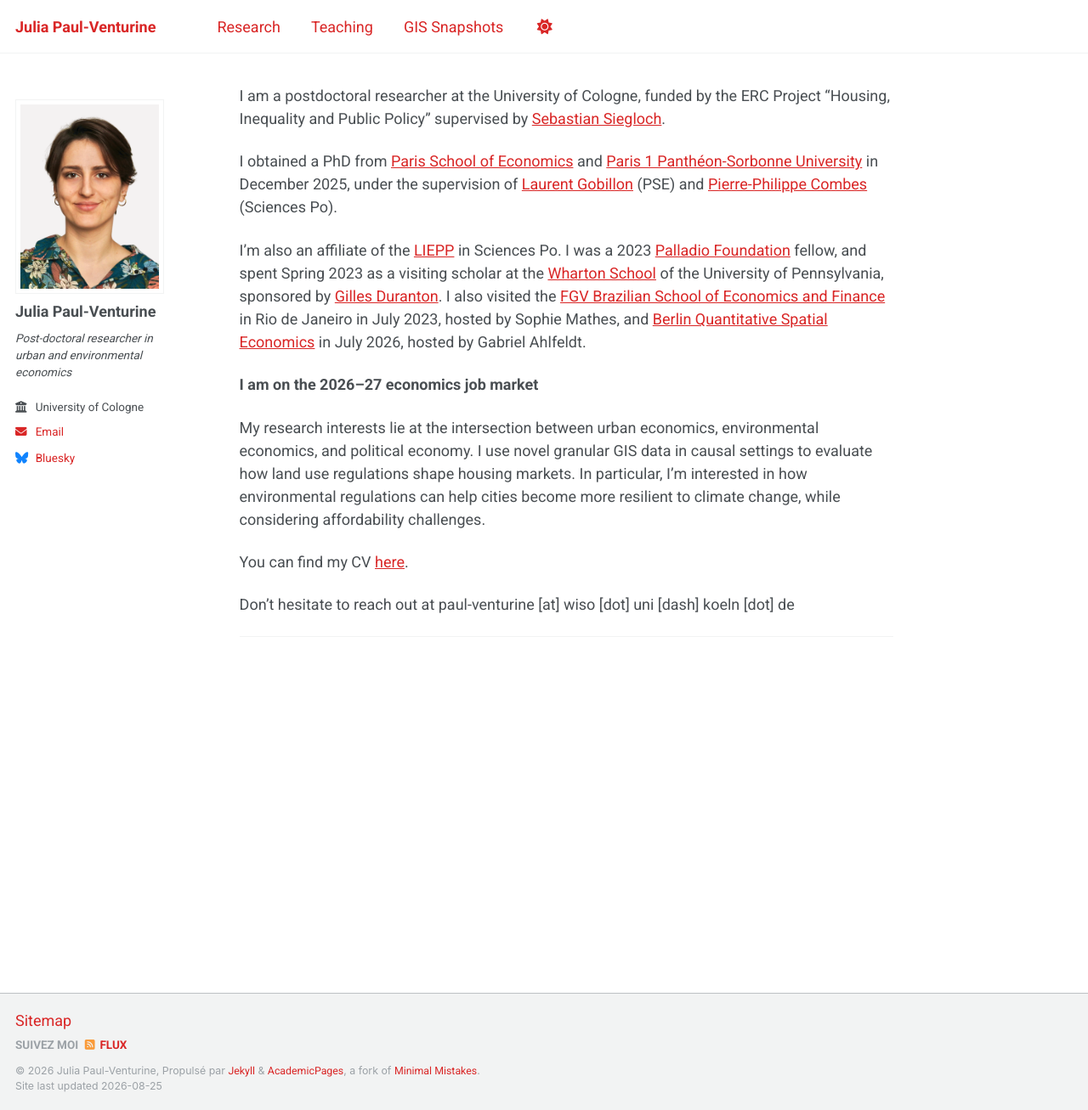
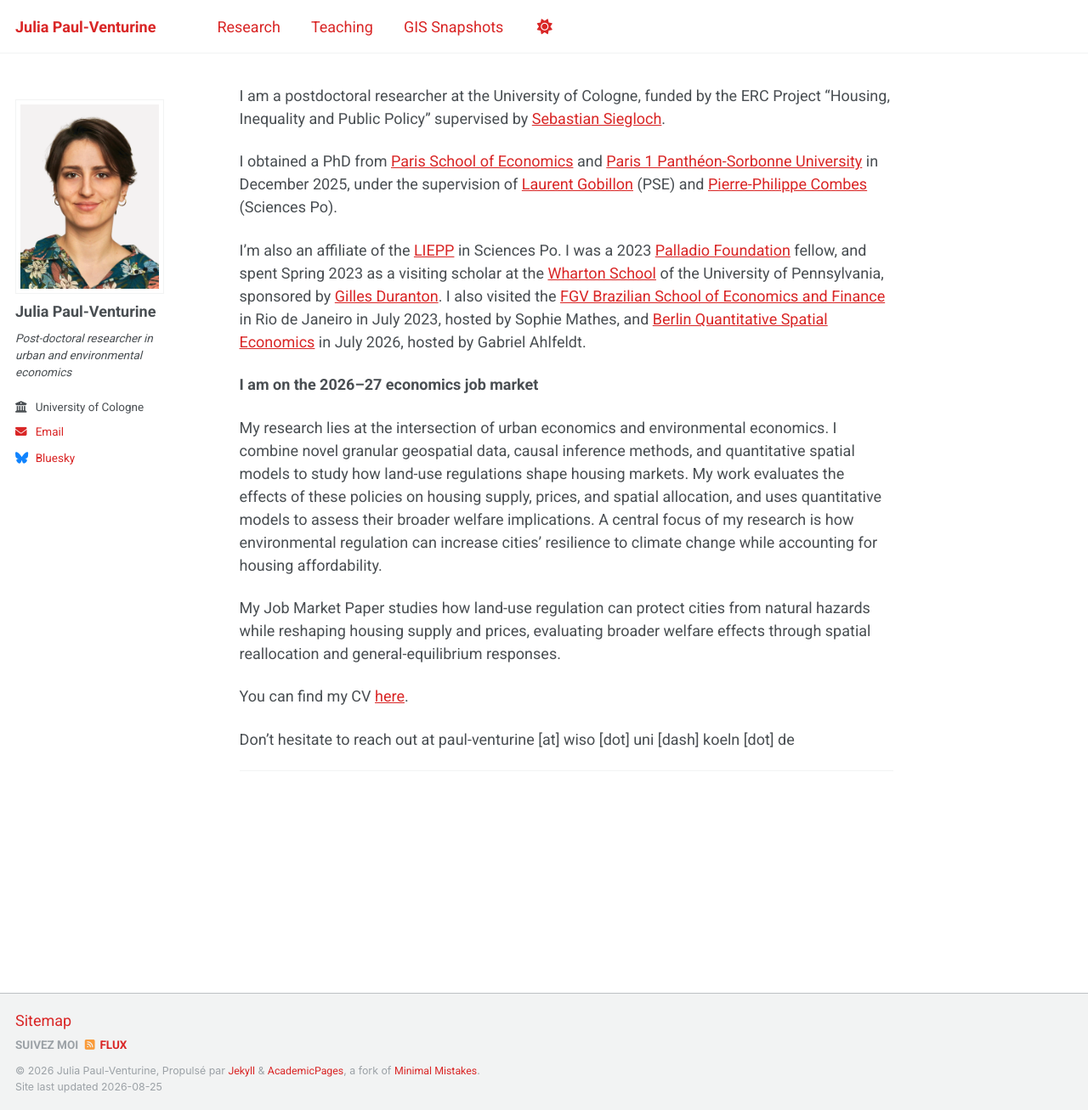
Before and after one commit to julia-paulventurine/julia-paulventurine.github.io, a Jekyll site: the page built from _pages/about.md, in a window 1280 px wide and 1307 px high. Shown: the whole window at 85% size. Built offline with Jekyll 4.4.1, drawn with Linux system fonts in a browser that asks for light colours; a script that is not in the unit is left out.

Commit message:
Update research interests and job market details
Refined research interests and added details about Job Market Paper.

```diff
--- a/_pages/about.md
+++ b/_pages/about.md
@@ -21,7 +21,9 @@ I was a 2023 [Palladio Foundation](https://fondationpalladio.fr){:target="_blank
 
 **I am on the 2026–27 economics job market**
 
-My research interests lie at the intersection between urban economics, environmental economics, and political economy. I use novel granular GIS data in causal settings to evaluate how land use regulations shape housing markets. In particular, I'm interested in how environmental regulations can help cities become more resilient to climate change, while considering affordability challenges.
+My research lies at the intersection of urban economics and environmental economics. I combine novel granular geospatial data, causal inference methods, and quantitative spatial models to study how land-use regulations shape housing markets. My work evaluates the effects of these policies on housing supply, prices, and spatial allocation, and uses quantitative models to assess their broader welfare implications. A central focus of my research is how environmental regulation can increase cities’ resilience to climate change while accounting for housing affordability.
+
+My Job Market Paper studies how land-use regulation can protect cities from natural hazards while reshaping housing supply and prices, evaluating broader welfare effects through spatial reallocation and general-equilibrium responses.
 
 You can find my CV [here](https://www.dropbox.com/scl/fi/cjb5h575ikf9tenfw18m3/CV_JPV___Current.pdf?rlkey=814m3r99fu9ihmz9rchb04yln&st=tx527ate&dl=0){:target="_blank"}.
 
```
